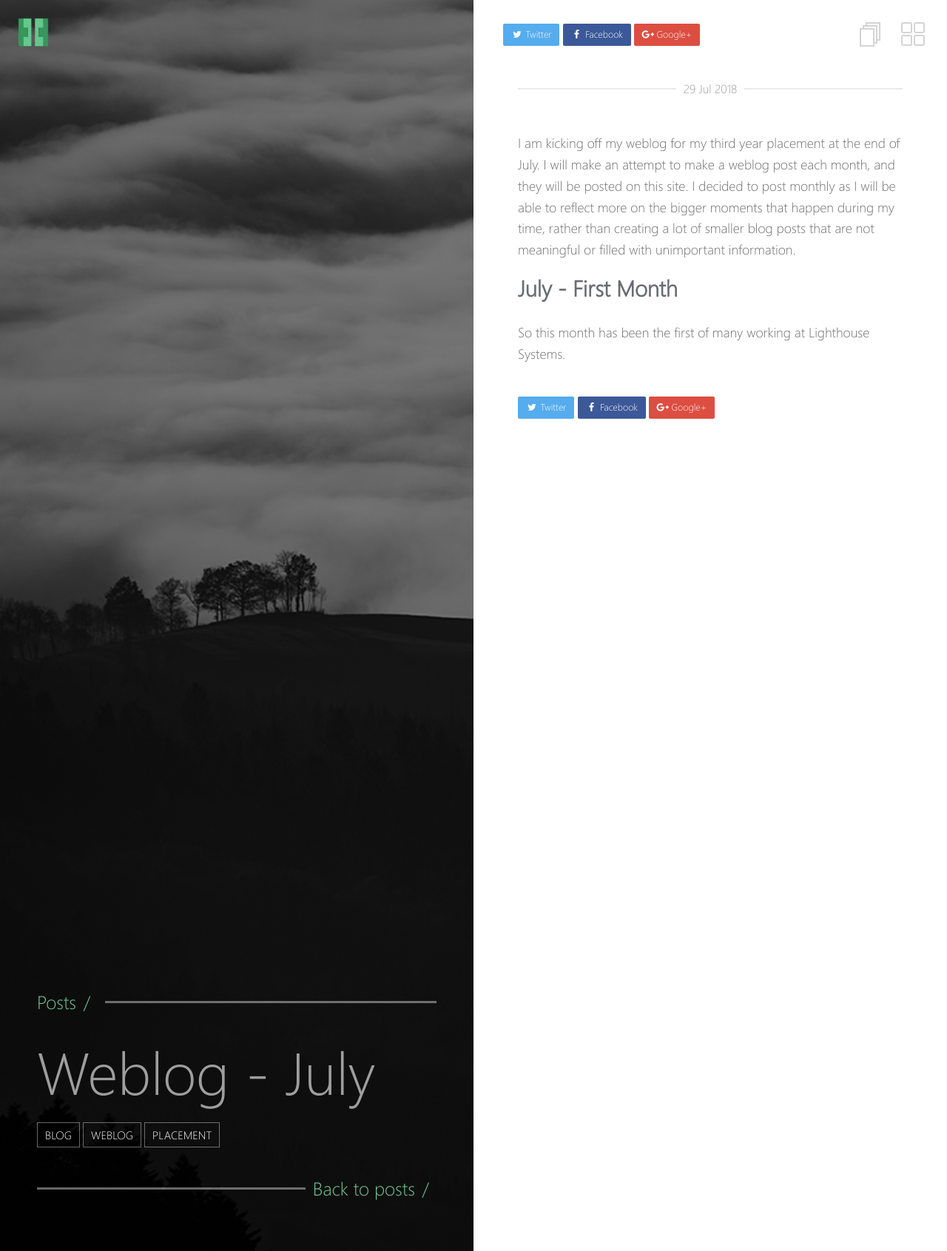
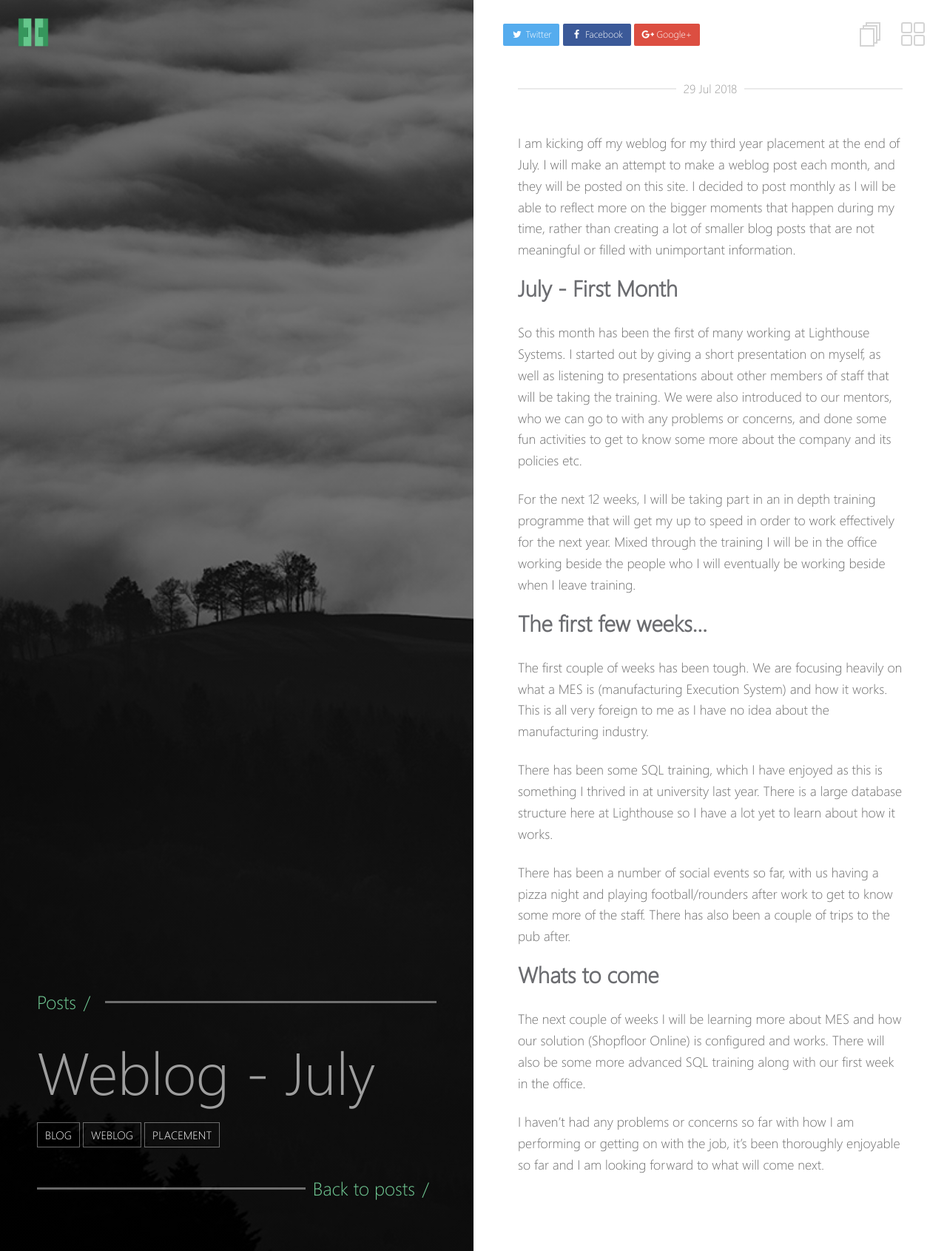
Before and after one commit to rossmuego/rossmuego.com, a Jekyll site: the page built from _posts/2018-07-29-weblog-july.md, in a window 1280 px wide. Shown: the whole page at 74% size. Built offline with Jekyll 4.4.1, drawn with Linux system fonts in a browser that asks for light colours.

Commit message:
updated posts

```diff
--- a/_layouts/post.html
+++ b/_layouts/post.html
@@ -5,6 +5,7 @@ layout: compress
 <!DOCTYPE html>
 <html>
 {% include head.html %}
+
 <body id="posts" class="inner-post-page">
 
   <div class="block-left">
@@ -37,11 +38,11 @@ layout: compress
       <div class="date-highlight">{% if page.date %}{{ page.date | date: '%d %b %Y' }}{% else %}&#x2756;{% endif %}</div>
       {{ content }}
       <br>
-        {% include share.html %}
       {% include page-pagination.html %}
     </div>
   </div>
   {% include scripts.html %}
   {% include overlay.html %}
 </body>
+
 </html>
--- a/_posts/2018-07-29-weblog-july.md
+++ b/_posts/2018-07-29-weblog-july.md
@@ -13,4 +13,20 @@ I am kicking off my weblog for my third year placement at the end of July. I wil
 
 ## July - First Month
 
-So this month has been the first of many working at Lighthouse Systems.
+So this month has been the first of many working at Lighthouse Systems. I started out by giving a short presentation on myself, as well as listening to presentations about other members of staff that will be taking the training. We were also introduced to our mentors, who we can go to with any problems or concerns, and done some fun activities to get to know some more about the company and its policies etc.
+
+For the next 12 weeks, I will be taking part in an in depth training programme that will get my up to speed in order to work effectively for the next year. Mixed through the training I will be in the office working beside the people who I will eventually be working beside when I leave training.
+
+## The first few weeks...
+
+The first couple of weeks has been tough. We are focusing heavily on what a MES is (manufacturing Execution System) and how it works. This is all very foreign to me as I have no idea about the manufacturing industry.
+
+There has been some SQL training, which I have enjoyed as this is something I thrived in at university last year. There is a large database structure here at Lighthouse so I have a lot yet to learn about how it works.
+
+There has been a number of social events so far, with us having a pizza night and playing football/rounders after work to get to know some more of the staff. There has also been a couple of trips to the pub after.
+
+## Whats to come
+
+The next couple of weeks I will be learning more about MES and how our solution (Shopfloor Online) is configured and works. There will also be some more advanced SQL training along with our first week in the office.
+
+I haven't had any problems or concerns so far with how I am performing or getting on with the job, it's been thoroughly enjoyable so far and I am looking forward to what will come next.
```
Lines whose indentation alone changed are shown as unchanged.
